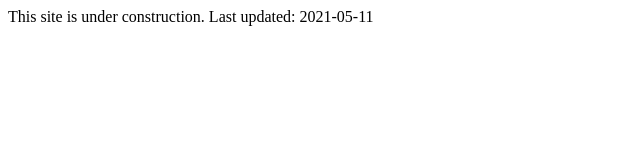
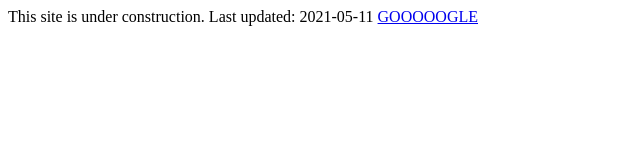
Before and after one commit to jwcroft/jwcroft.github.io, a plain HTML site: page index.html in a window 1280 px wide. Shown: the whole page, without its empty margins (0-640 px from the left). Drawn offline with Linux system fonts and the light colour scheme.

Commit message:
ssh push test

```diff
--- a/index.html
+++ b/index.html
@@ -1,3 +1,5 @@
 This site is under construction.
 
 Last updated: 2021-05-11
+
+<a href="google.se">GOOOOOGLE</a>
```
